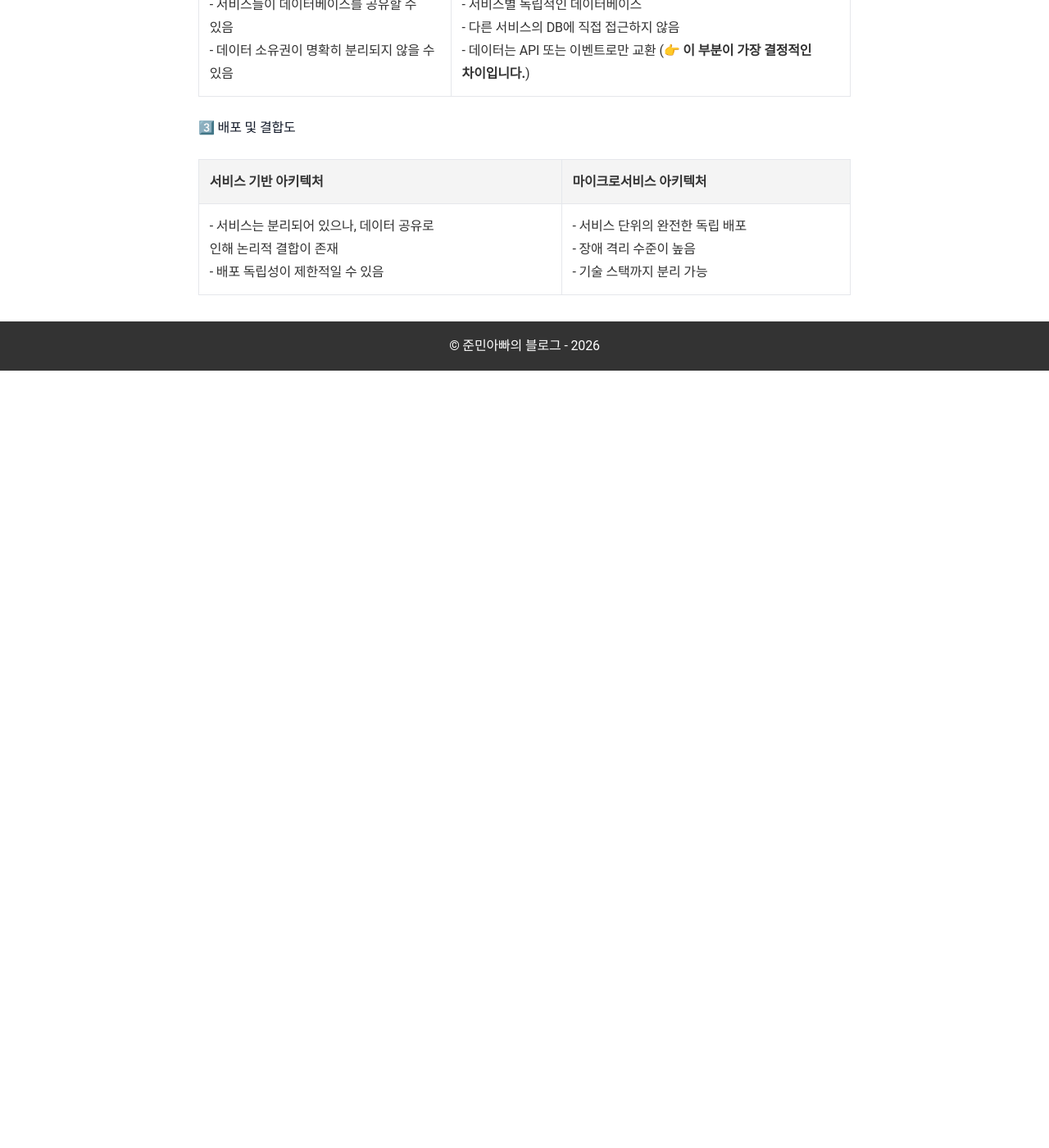
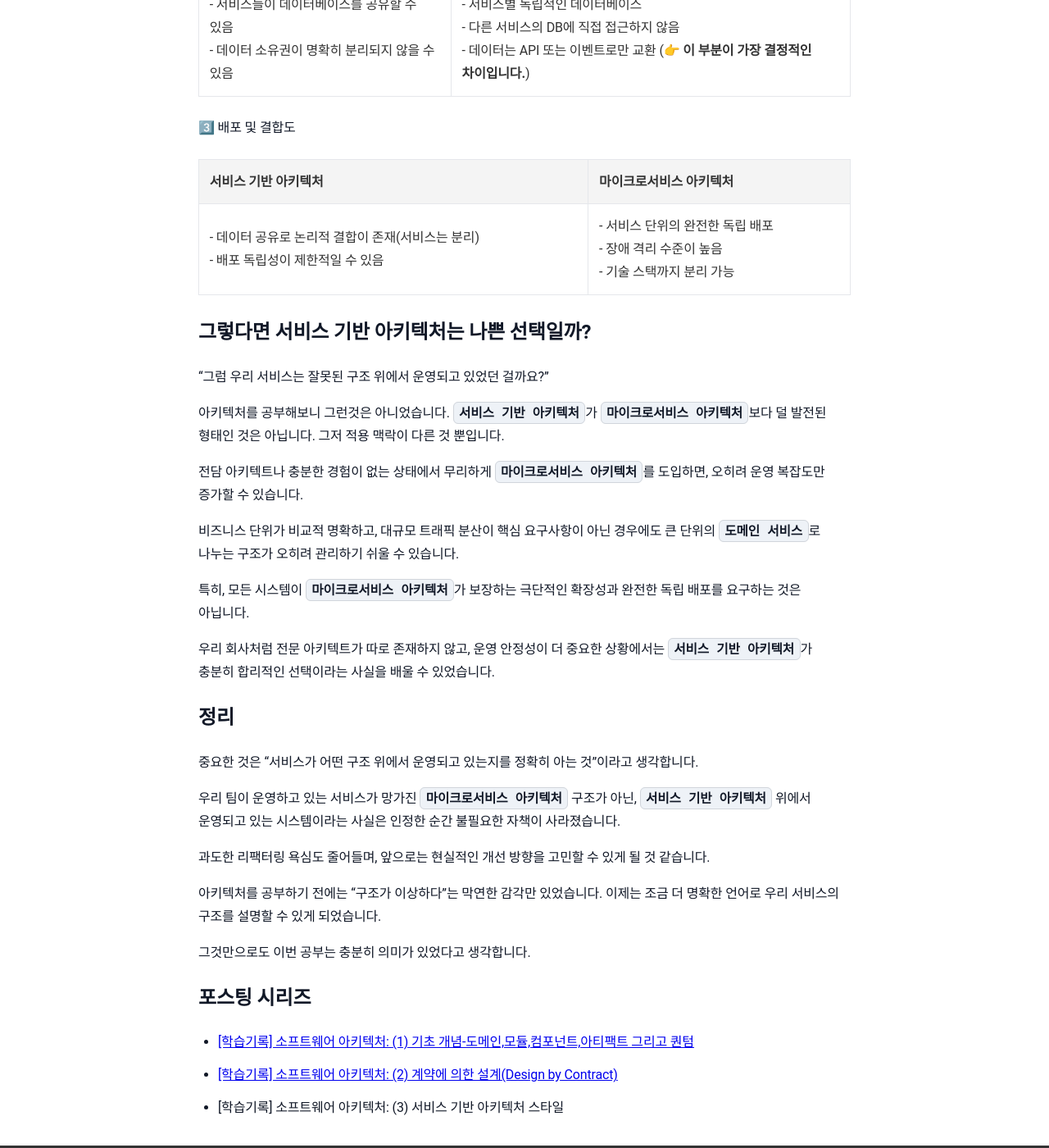
Before and after one commit to sanghoon-lee/sanghoon-lee.github.io, a Jekyll site: the page built from _posts/2026-02-26-ServiceArchDesign.md, in a window 1280 px wide and 1400 px high, scrolled down 2816 px. Shown: the whole window at 82% size. Built offline with Jekyll 4.4.1, drawn with Linux system fonts in a browser that asks for light colours; nearby versions of some CDN libraries; comment, search, counter and statistics services are not loaded; before the commit the page ends 3268 px from its top, so only the background shows below that.

Commit message:
서비스 기반 아키텍처 스타일 포스팅 추가

```diff
--- a/_posts/2026-02-26-ServiceArchDesign.md
+++ b/_posts/2026-02-26-ServiceArchDesign.md
@@ -87,4 +87,37 @@ categories: 학습기록
 
 | 서비스 기반 아키텍처 | 마이크로서비스 아키텍처 |
 | --- | --- |
-| - 서비스는 분리되어 있으나, 데이터 공유로 <br>인해 논리적 결합이 존재<br> - 배포 독립성이 제한적일 수 있음 | - 서비스 단위의 완전한 독립 배포<br> - 장애 격리 수준이 높음<br> - 기술 스택까지 분리 가능
+| - 데이터 공유로 논리적 결합이 존재(서비스는 분리)<br> - 배포 독립성이 제한적일 수 있음 | - 서비스 단위의 완전한 독립 배포<br> - 장애 격리 수준이 높음<br> - 기술 스택까지 분리 가능
+
+## 그렇다면 서비스 기반 아키텍처는 나쁜 선택일까?
+
+“그럼 우리 서비스는 잘못된 구조 위에서 운영되고 있었던 걸까요?”
+
+아키텍처를 공부해보니 그런것은 아니었습니다. `서비스 기반 아키텍처`가 `마이크로서비스 아키텍처`보다 덜 발전된 형태인 것은 아닙니다. 그저 적용 맥락이 다른 것 뿐입니다.
+
+전담 아키텍트나 충분한 경험이 없는 상태에서 무리하게 `마이크로서비스 아키텍처`를 도입하면, 오히려 운영 복잡도만 증가할 수 있습니다.
+
+비즈니스 단위가 비교적 명확하고, 대규모 트래픽 분산이 핵심 요구사항이 아닌 경우에도 큰 단위의 `도메인 서비스`로 나누는 구조가 오히려 관리하기 쉬울 수 있습니다.
+
+특히, 모든 시스템이 `마이크로서비스 아키텍처`가 보장하는 극단적인 확장성과 완전한 독립 배포를 요구하는 것은 아닙니다.
+
+우리 회사처럼 전문 아키텍트가 따로 존재하지 않고, 운영 안정성이 더 중요한 상황에서는 `서비스 기반 아키텍처`가 충분히 합리적인 선택이라는 사실을 배울 수 있었습니다.
+
+## 정리
+
+중요한 것은 “서비스가 어떤 구조 위에서 운영되고 있는지를 정확히 아는 것”이라고 생각합니다.
+
+우리 팀이 운영하고 있는 서비스가 망가진 `마이크로서비스 아키텍처` 구조가 아닌, `서비스 기반 아키텍처` 위에서 운영되고 있는 시스템이라는 사실은 인정한 순간 불필요한 자책이 사라졌습니다.
+
+과도한 리팩터링 욕심도 줄어들며, 앞으로는 현실적인 개선 방향을 고민할 수 있게 될 것 같습니다.
+
+아키텍처를 공부하기 전에는 “구조가 이상하다”는 막연한 감각만 있었습니다. 이제는 조금 더 명확한 언어로
+우리 서비스의 구조를 설명할 수 있게 되었습니다.
+
+그것만으로도 이번 공부는 충분히 의미가 있었다고 생각합니다.
+
+## 포스팅 시리즈
+
+* [[학습기록] 소프트웨어 아키텍처: (1) 기초 개념-도메인,모듈,컴포넌트,아티팩트 그리고 퀀텀](https://sanghoon-lee.github.io/2026/02/23/ArchitecureCoreConcept/)
+* [[학습기록] 소프트웨어 아키텍처: (2) 계약에 의한 설계(Design by Contract)](https://sanghoon-lee.github.io/2026/02/25/DesignByContract/)
+* [학습기록] 소프트웨어 아키텍처: (3) 서비스 기반 아키텍처 스타일
```
Also changed, not shown: _posts/2026-02-23-ArchitecureCoreConcept.md (+2 -2 lines), _posts/2026-02-25-DesignByContract.md (+1 -0 lines).
